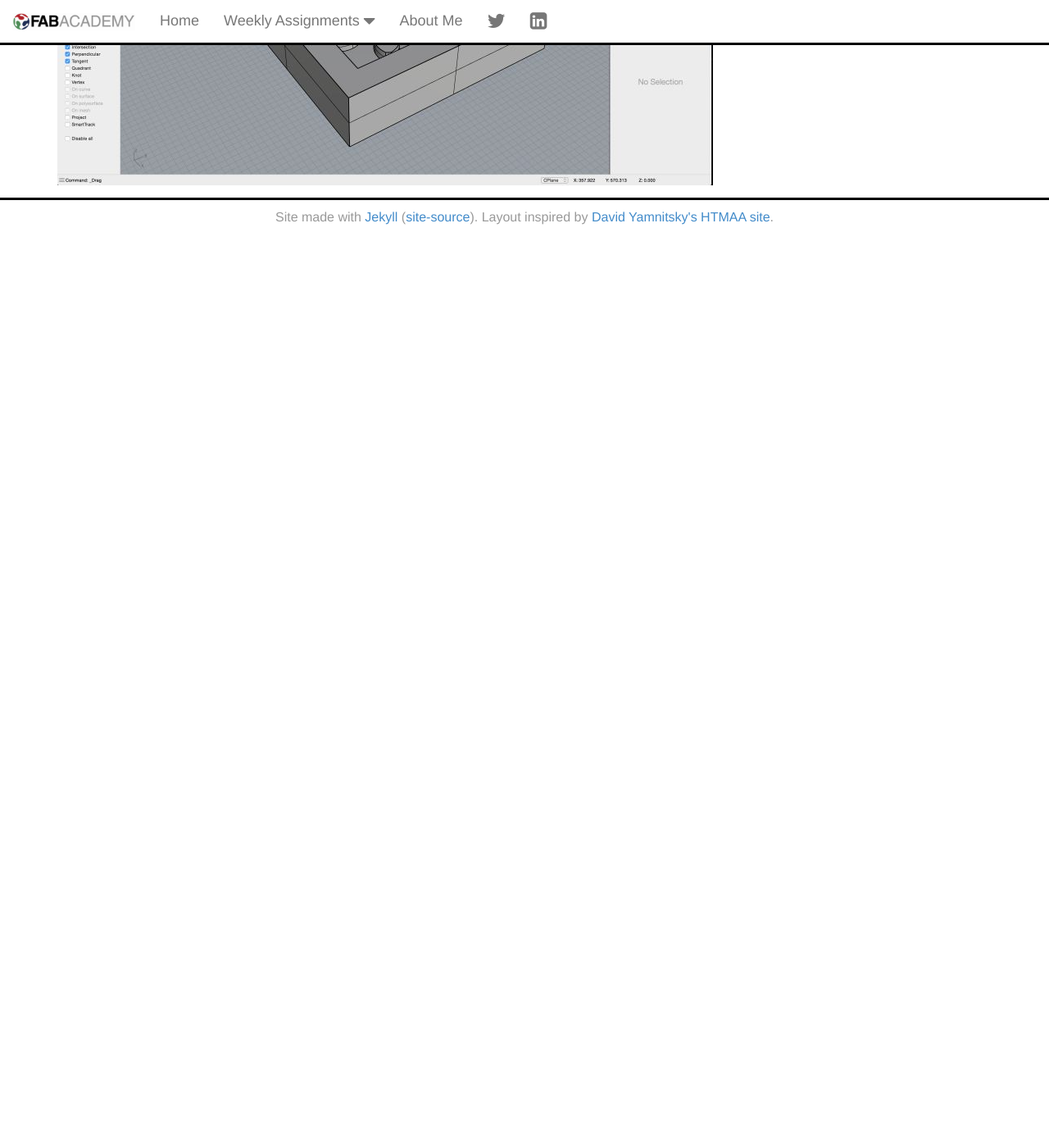
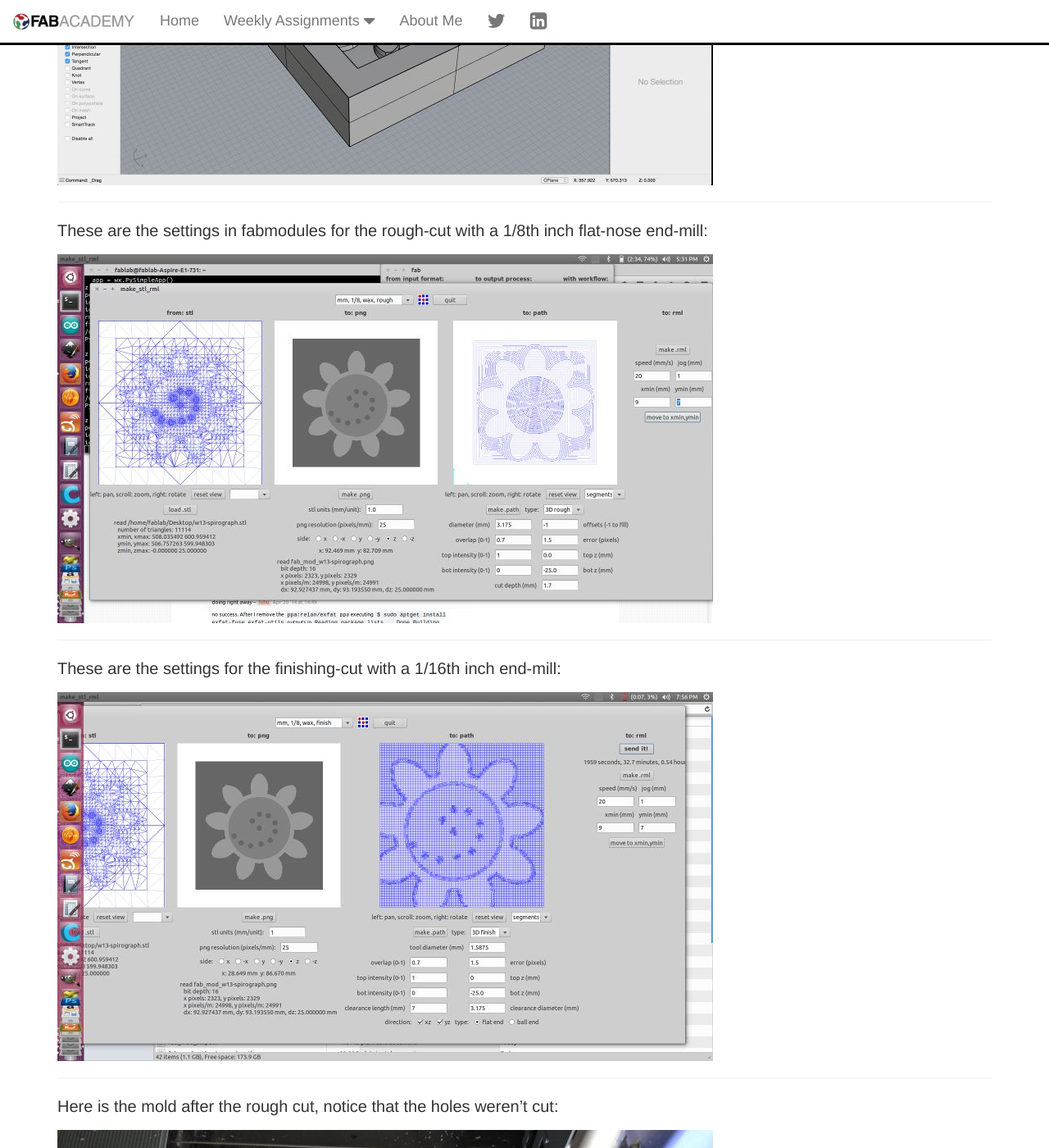
Before and after one commit to yogi/fabacademy2016, a Jekyll site: the page built from w13-molding.md, in a window 1280 px wide and 1400 px high, scrolled down 2752 px. Shown: the whole window at 82% size. Built offline with Jekyll 4.4.1, drawn with Linux system fonts in a browser that asks for light colours; before the commit the page ends 3039 px from its top, so only the background shows below that; some of the changed text lies outside the part shown.

Commit message:
mold milled

```diff
--- a/w13-molding.md
+++ b/w13-molding.md
@@ -48,3 +48,32 @@ Then I designed the wax mold for the silicone mold, by subtracting the above fro
 I wanted to do a test run, so I created a mold only for the gear:
 
 <img src="images/w13-gear-wax-mold-rhino.jpg"/>
+
+---
+
+These are the settings in fabmodules for the rough-cut with a 1/8th inch flat-nose end-mill:
+
+<img src="images/w13-rough-cut-settings.jpg"/>
+
+---
+
+These are the settings for the finishing-cut with a 1/16th inch end-mill:
+
+<img src="images/w13-finishing-cut-settings.jpg"/>
+
+---
+
+Here is the mold after the rough cut, notice that the holes weren't cut:
+
+<img src="images/w13-mold-rough-cut.jpg"/>
+
+---
+
+Here is the mold after the finishing cut with the holes cut out too:
+
+<img src="images/w13-mold.jpg"/>
+
+
+Original Files:
+
+*  Rhino file - ADD ZIP FILE LINK!!!!!!!!!!!!!!!!: [w13-spirograph.3dm](files/w13-spirograph.3dm))
```
Also changed, not shown: other parts of w13-molding.md (+1 -1 lines), images/w13-finishing-cut-settings.jpg (added), images/w13-mold-rough-cut.jpg (added), images/w13-mold.jpg (added), images/w13-rough-cut-settings.jpg (added).
